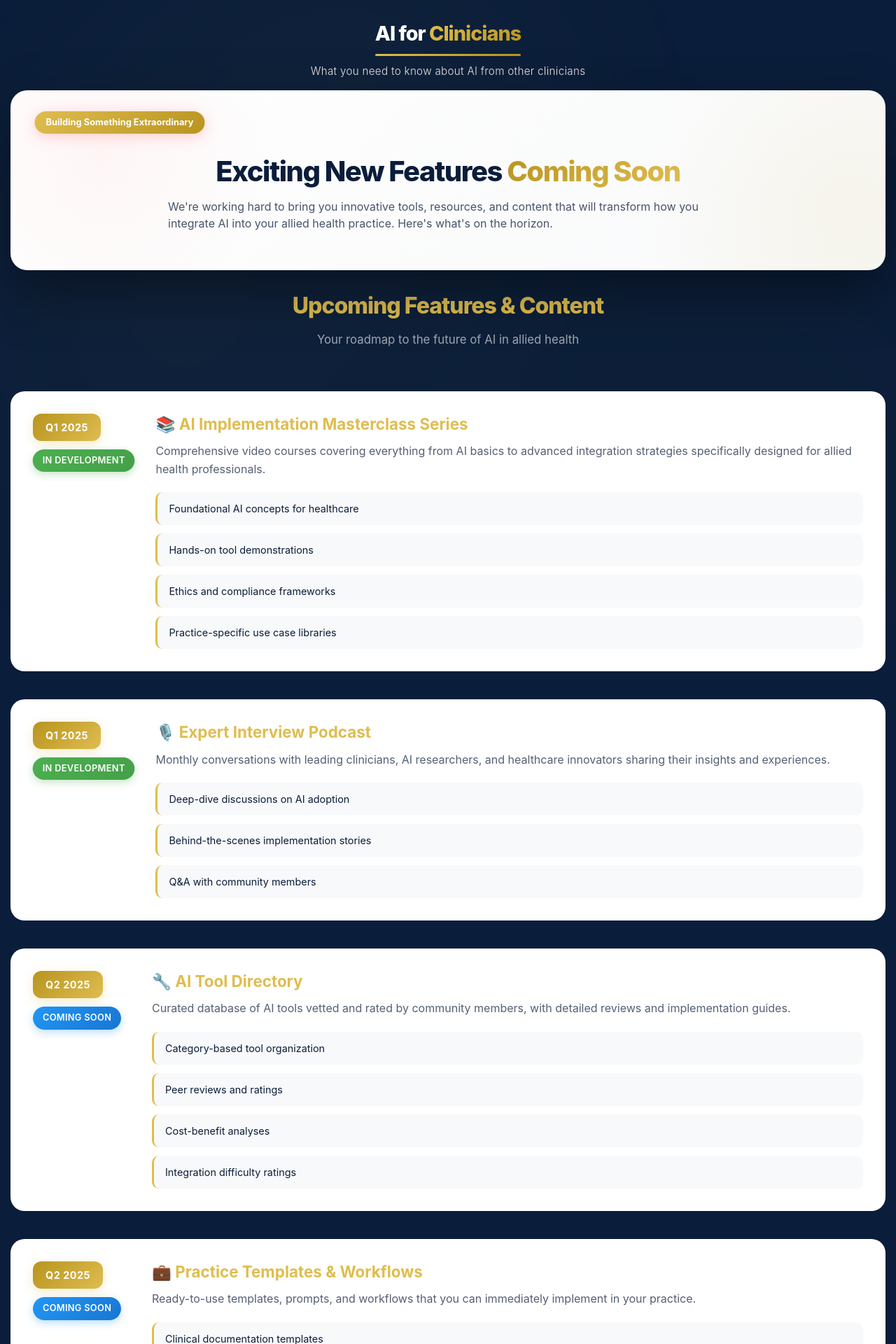
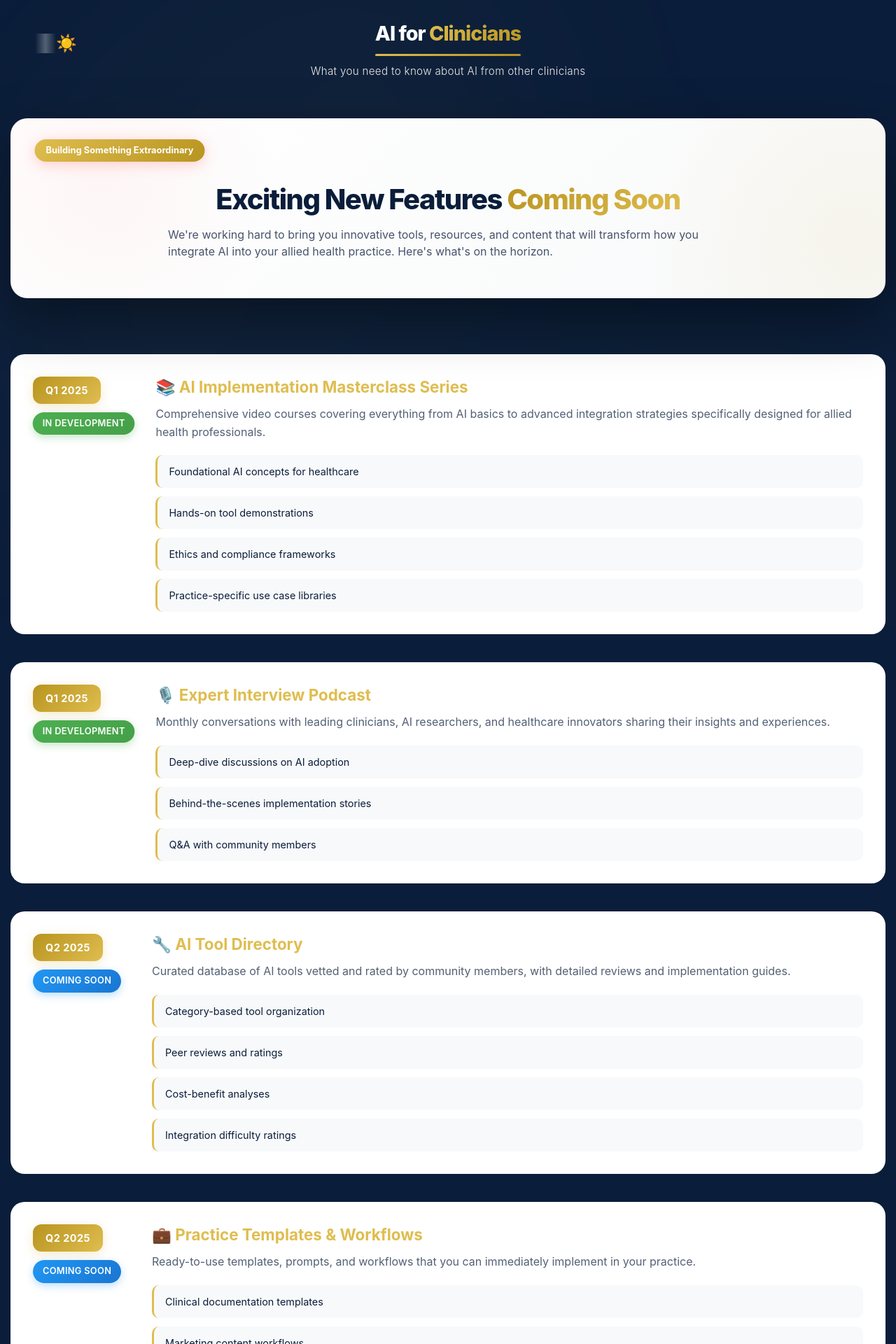
Before and after one commit to keisler-au/aiforclin, a Jekyll site: the page built from community/coming-soon.html, in a window 1280 px wide. Shown: the top 1920 px of the page at 70% size. Built offline with Jekyll 4.4.1, drawn with Linux system fonts in a browser that asks for light colours.

Commit message:
light-dark-switch

```diff
--- a/_layouts/circle-community.html
+++ b/_layouts/circle-community.html
@@ -18,18 +18,21 @@
     <!-- Media Queries -->
     <link rel="stylesheet" href="/community/styles/media-queries/max-width-640.css">
     <link rel="stylesheet" href="/community/styles/media-queries/max-width-968.css">
+    <link rel="stylesheet" href="/assets/css/theme-switch.css">
 
     <!-- JS -->
     <script src="/community/scripts/coming-soon.js"></script>
     <script src="/community/scripts/landing-page.js"></script>
     <script src="/community/scripts/memberships.js"></script>
     <script src="/community/scripts/waitlist.js"></script>
+    <script src="/assets/js/theme-switch.js"></script>
 </head>
 
 <body>
     <div class="background-pattern"></div>
 
 <div class="container">
+
     <header class="c-header">
         <div class="c-logo-container">
             <div class="c-logo">AI for <span class="c-logo-accent">Clinicians</span></div>
@@ -38,6 +41,11 @@
         <div class="c-tagline">What you need to know about AI from other clinicians</div>
     </header>
 
+    <button id="theme-switch" class="theme-switch-button" aria-label="Toggle theme">
+        <span class="theme-icon-light">☀️</span>
+        <span class="theme-icon-dark">🌙</span>
+    </button>
+
     <main>
         {{ content }}
     </main>
--- /dev/null
+++ b/assets/css/theme-switch.css
@@ -0,0 +1,26 @@
+.theme-switch-button {
+    background: none;
+    border: none;
+    cursor: pointer;
+    font-size: 1.5rem;
+    padding: 0;
+    display: flex;
+    align-items: center;
+    justify-content: center;
+    position: fixed;
+    top: 3rem;
+    left: 5rem;
+    z-index: 1000;
+}
+
+.theme-icon-dark {
+    display: none;
+}
+
+[data-theme="dark"] .theme-icon-light {
+    display: none;
+}
+
+[data-theme="dark"] .theme-icon-dark {
+    display: inline-block;
+}
--- /dev/null
+++ b/assets/js/theme-switch.js
@@ -0,0 +1,20 @@
+document.addEventListener('DOMContentLoaded', () => {
+    const themeSwitch = document.getElementById('theme-switch');
+    if (themeSwitch) {
+        themeSwitch.addEventListener('click', () => {
+            let currentTheme = document.body.getAttribute('data-theme');
+            if (currentTheme === 'dark') {
+                document.body.removeAttribute('data-theme');
+                localStorage.removeItem('theme');
+            } else {
+                document.body.setAttribute('data-theme', 'dark');
+                localStorage.setItem('theme', 'dark');
+            }
+        });
+    }
+
+    const savedTheme = localStorage.getItem('theme');
+    if (savedTheme === 'dark') {
+        document.body.setAttribute('data-theme', 'dark');
+    }
+});
--- a/community/coming-soon.html
+++ b/community/coming-soon.html
@@ -2,6 +2,7 @@
 layout: circle-community
 title: Coming Soon
 ---
+
 <div class="c-hero">
     <div class="c-hero-content">
         <span class="c-badge">
@@ -15,11 +16,6 @@
 </div>
 
 <div class="cs-timeline-features">
-    <div class="timeline-header">
-        <h2>Upcoming Features & Content</h2>
-        <p>Your roadmap to the future of AI in allied health</p>
-    </div>
-
     <div class="cs-timeline-card">
         <div class="timeline-date">
             <div class="date-badge">Q1 2025</div>
--- a/community/styles/coming-soon.css
+++ b/community/styles/coming-soon.css
@@ -6,26 +6,6 @@
     display: flex;
     flex-direction: column;
     gap: 20px;
-}
-
-.timeline-header {
-    text-align: center;
-    margin-bottom: 40px;
-    animation: fadeInUp 0.8s ease-out 0.3s both;
-}
-
-.timeline-header h2 {
-    color: var(--primary-accent);
-    font-size: 2rem;
-    font-weight: 800;
-    margin-bottom: 10px;
-    letter-spacing: -1px;
-}
-
-.timeline-header p {
-    color: var(--text-light);
-    opacity: 0.65;
-    font-size: 1.05rem;
 }
 
 /* Timeline Card Layout - Horizontal with date on left */
--- a/community/styles/main-community.css
+++ b/community/styles/main-community.css
@@ -8,6 +8,7 @@
     --background-light: #FFFFFF;
     --text-dark: #0A1D3A;
     --text-light: #EBEBEB;
+    --text-stable: #EBEBEB;
     --text-white: #FFFFFF;
     --background-gradient-start: #FFFFFF;
     --background-gradient-end: #f8f9fa;
@@ -38,6 +39,17 @@
     --tooltip-text: #fff;
     --tooltip-shadow: rgba(0, 0, 0, 0.3);
     --tooltip-arrow: #0A1D3A;
+}
+
+[data-theme="dark"] {
+    --background-light: #1a3a5a;
+    --background-gradient-start: #0A1D3A;
+    --background-gradient-end: #1a3a5a;
+    --text-dark: #EBEBEB;
+    --text-light: #0A1D3A;
+    --shadow-main: rgba(0, 0, 0, 0.6);
+    --input-border: #0A1D3A;
+    --contributor-background: #0A1D3A;
 }
 
 * {
@@ -114,7 +126,7 @@
 }
 
 .c-tagline {
-    color: var(--text-light);
+    color: var(--text-stable);
     font-size: 0.95rem;
     font-weight: 300;
     margin-top: 10px;
@@ -126,7 +138,7 @@
     border-radius: 24px;
     padding: 30px 35px;
     box-shadow: 0 30px 80px var(--shadow-main);
-    margin-bottom: 25px;
+    margin: 2.5rem 0 5rem;
     position: relative;
     overflow: hidden;
     animation: fadeInUp 0.8s ease-out 0.2s both;
```
